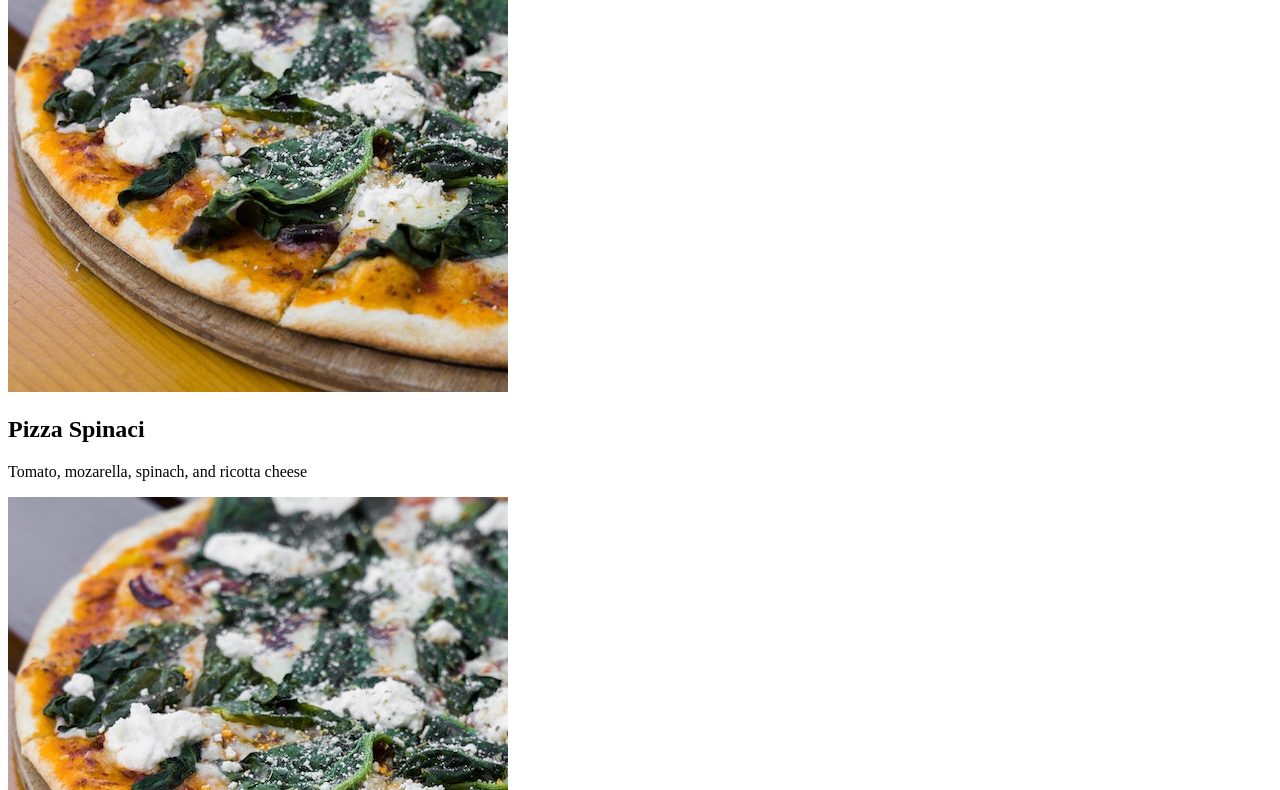
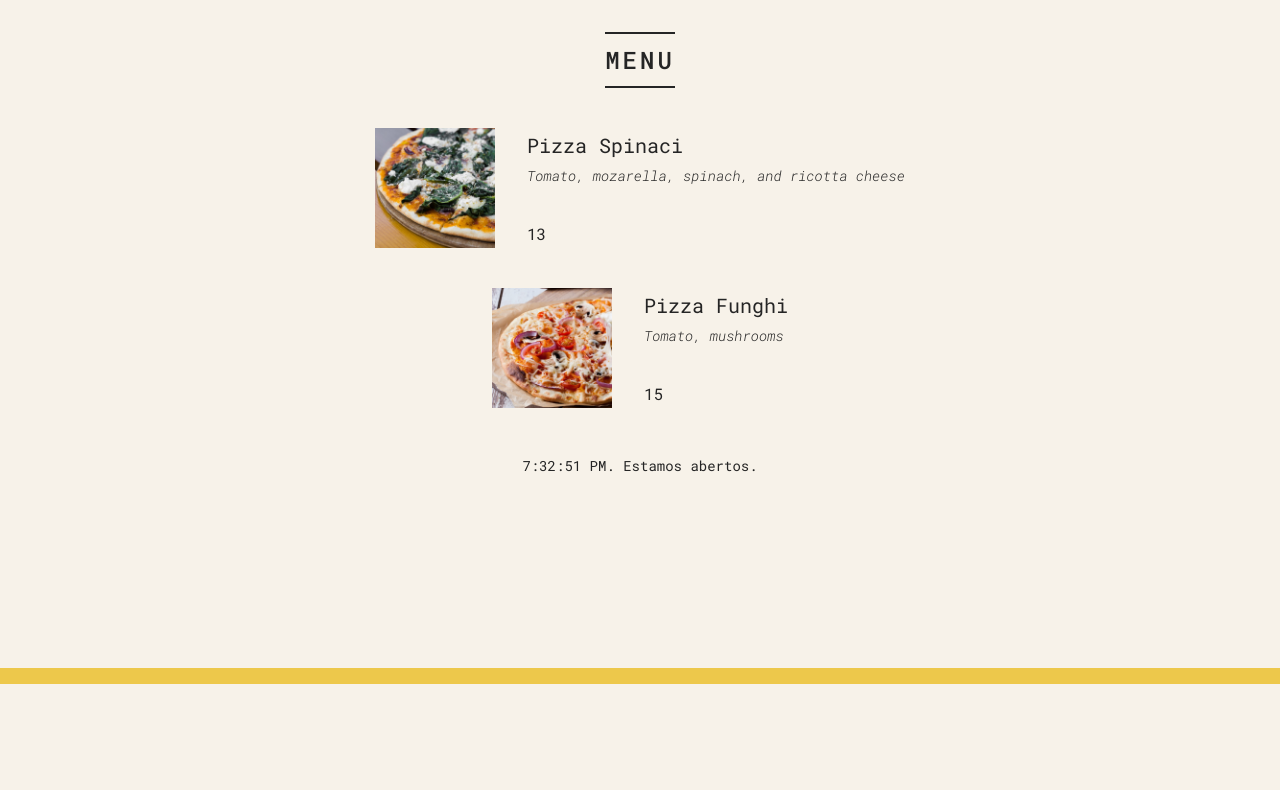
Before and after one commit to neves2021/pizza-menu, a React app: page / in a window 1280 px wide. Shown: the part 116-906 px from the top of the page. After the commit the page ends 800 px from the top, so only its background shows below. Built offline with nearby package versions, Linux system fonts and the light colour scheme.

Commit message:
modified:   src/index.css modified:   src/index.js

```diff
--- a/src/index.css
+++ b/src/index.css
@@ -1,4 +1,4 @@
-@import url('https://fonts.googleapis.com/css2?family=Roboto+Mono:ital,wght@0,300;0,400;0,500;1,300&display=swap');
+@import url("https://fonts.googleapis.com/css2?family=Roboto+Mono:ital,wght@0,300;0,400;0,500;1,300&display=swap");
 
 * {
   margin: 0;
@@ -11,7 +11,7 @@ html {
 }
 
 body {
-  font-family: 'Roboto Mono', sans-serif;
+  font-family: "Roboto Mono", sans-serif;
   color: #252525;
   font-weight: 400;
   background-color: #f7f2e9;
@@ -55,7 +55,7 @@ body {
 .header h1::before,
 .header h1::after {
   display: block;
-  content: '';
+  content: "";
   height: 3px;
   width: 12rem;
   background-color: #edc84b;
--- a/src/index.js
+++ b/src/index.js
@@ -1,5 +1,6 @@
 import React from "react";
 import ReactDOM from "react-dom/client";
+import "./index.css";
 
 const pizzaData = [
   {
@@ -48,29 +49,69 @@ const pizzaData = [
 
 function App() {
   return (
-    <>
-      <Pizza />
-      <Pizza />
-      <Pizza />
-    </>
+    <div className="container">
+      <Header />
+      <Menu />
+      <Footer />
+    </div>
   );
 }
 
 function Header() {
-  return <h1>OHPizza</h1>;
+  return (
+    <header className="header">
+      <h1>Amigos de Arroios</h1>
+    </header>
+  );
 }
 
-function Menu() {}
+function Menu() {
+  return (
+    <main className="menu">
+      <h2>Menu</h2>
+      <Pizza
+        name="Pizza Spinaci"
+        ingredients="Tomato, mozarella, spinach, and ricotta cheese"
+        photoName="pizzas/spinaci.jpg"
+        price={10}
+      />
 
-function Footer() {}
+      <Pizza
+        name="Pizza Funghi"
+        ingredients="Tomato, mushrooms"
+        photoName="pizzas/funghi.jpg"
+        price={12}
+      />
+    </main>
+  );
+}
 
-function Pizza() {
+function Pizza(props) {
   return (
-    <>
-      <img src="pizzas/spinaci.jpg" alt="spinaci" />
-      <h2>Pizza Spinaci</h2>
-      <p>Tomato, mozarella, spinach, and ricotta cheese</p>
-    </>
+    <div className="pizza">
+      <img src={props.photoName} alt={props.name} />
+      <div>
+        <h3>{props.name}</h3>
+        <p>{props.ingredients}</p>
+        <span>{props.price + 3}</span>
+      </div>
+    </div>
+  );
+}
+
+function Footer() {
+  const hour = new Date().getHours();
+  const openHour = 21;
+  const closeHour = 5;
+  const isOpen = hour >= openHour && hour <= closeHour;
+
+  // if (hour >= openHour && hour <= closeHour) alert("Estamos abertos!");
+  // else alert("Estamos fechados."); //comentar ctrl + K + C
+
+  return (
+    <div className="footer">
+      <footer>{new Date().toLocaleTimeString()}. Estamos abertos.</footer>
+    </div>
   );
 }
 
```
